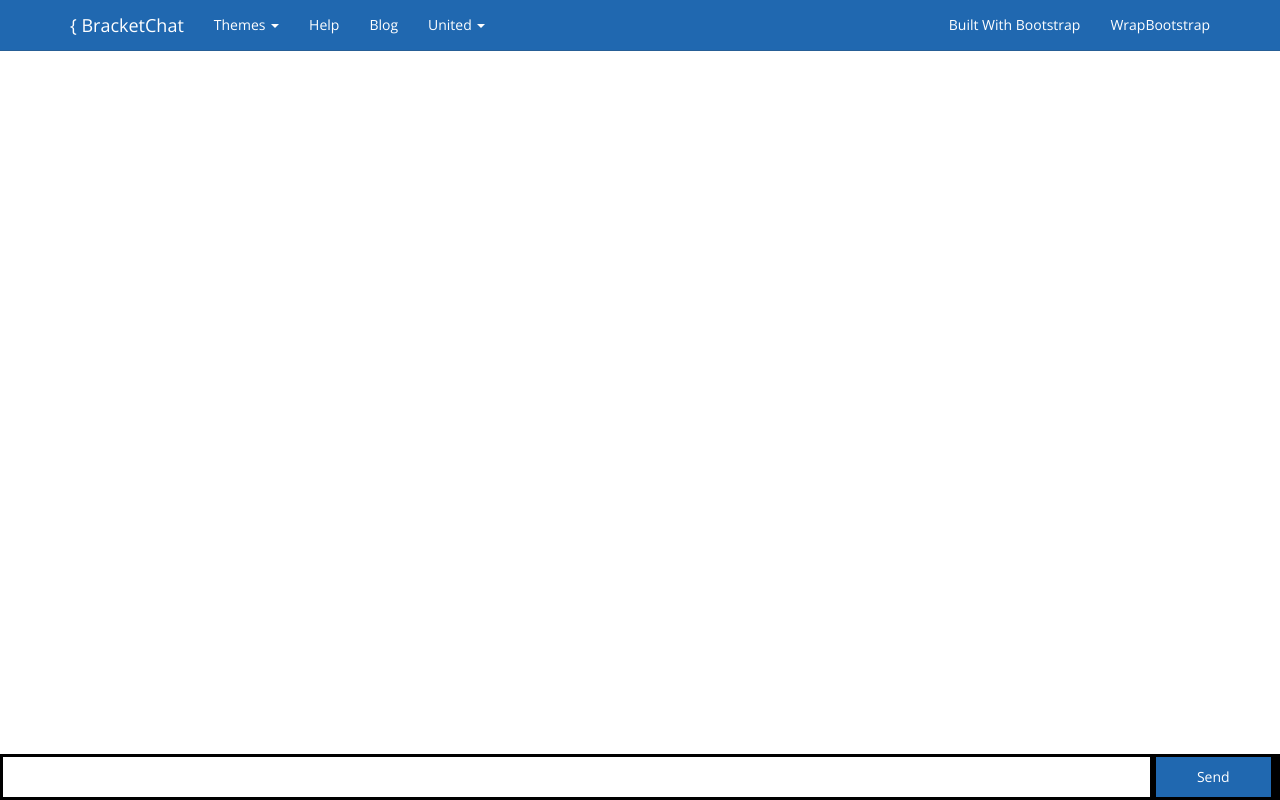
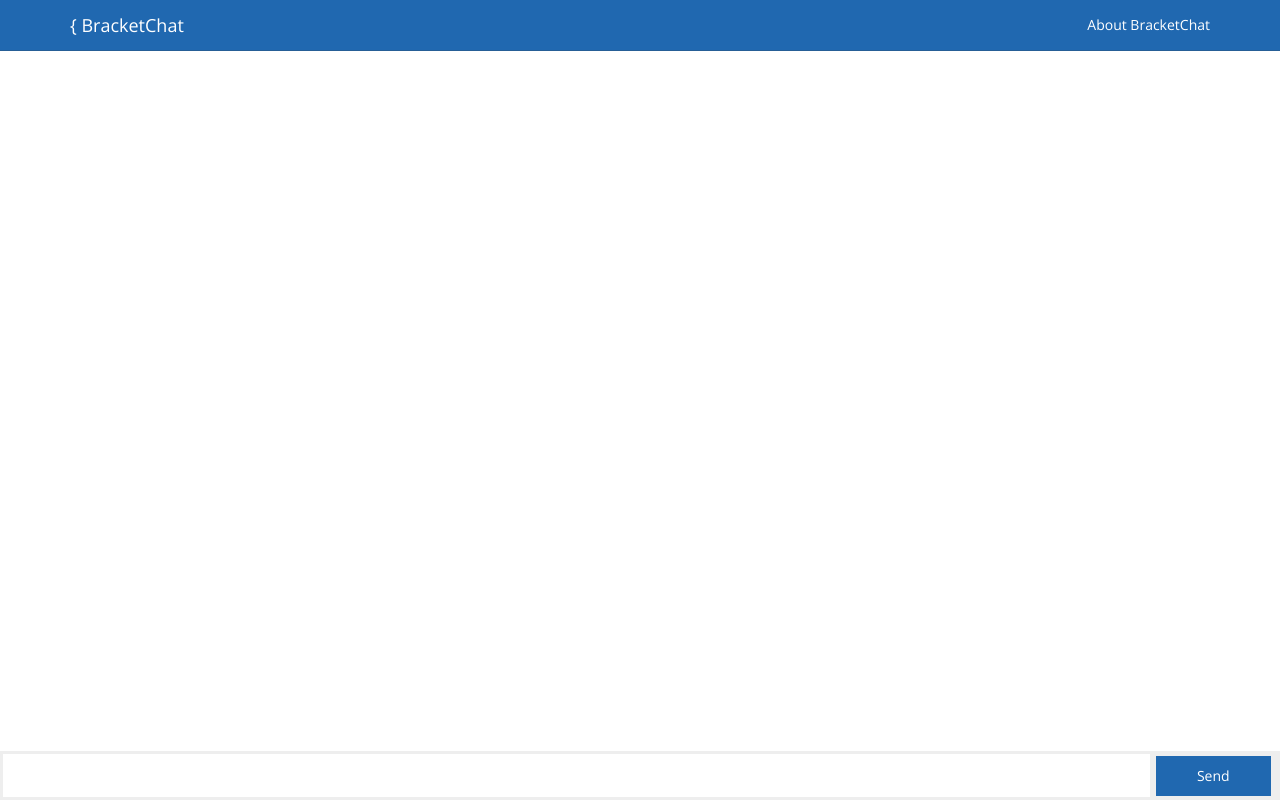
Before and after one commit to Stat1c14/BracketChat, a website: page index.html in a window 1280 px wide. Drawn offline with nearby package versions, Linux system fonts and the light colour scheme; no server answers.

Commit message:
Interface Changes

```diff
--- a/css/style.css
+++ b/css/style.css
@@ -7,10 +7,10 @@ body {
 	font-family: 'Open Sans', sans-serif;
 }
 form {
-    background: #000; padding: 3px; position: fixed; bottom: 0; width: 100%;
+    background: #eee; padding: 3px; position: fixed; bottom: 0; width: 100%;
 }
 form input {
-	border: 0; padding: 10px; width: 90%; margin-right: .5%; font-family: 'Open Sans', sans-serif;
+	border: 0; padding: 10px; width: 90%; margin-right: .5%; font-family: 'Open Sans', sans-serif; font-size: 16px;
 }
 form button {
 	width: 9%; background: #2068B0; border: none; padding: 10px; color: white;
--- a/index.html
+++ b/index.html
@@ -7,7 +7,6 @@
   <link rel="stylesheet" type="text/css" href="css/style.css">
 </head>
 <body>
-
   <div class="navbar navbar-default navbar-fixed-top">
     <div class="container">
       <div class="navbar-header">
@@ -19,7 +18,8 @@
         </button>
       </div>
       <div class="navbar-collapse collapse" id="navbar-main">
-          <ul class="nav navbar-nav">
+
+          <!-- <ul class="nav navbar-nav">
             <li class="dropdown">
               <a class="dropdown-toggle" data-toggle="dropdown" href="#" id="themes">Themes <span class="caret"></span></a>
               <ul class="dropdown-menu" aria-labelledby="themes">
@@ -64,11 +64,10 @@
                 <li><a href="./_bootswatch.scss">_bootswatch.scss</a></li>
               </ul>
             </li>
-          </ul>
+          </ul> -->
 
           <ul class="nav navbar-nav navbar-right">
-            <li><a href="http://builtwithbootstrap.com/" target="_blank">Built With Bootstrap</a></li>
-            <li><a href="https://wrapbootstrap.com/?ref=bsw" target="_blank">WrapBootstrap</a></li>
+            <li><a href="http://builtwithbootstrap.com/" target="_blank">About BracketChat</a></li>
           </ul>
 
         </div>
```
Lines whose indentation alone changed are shown as unchanged.
